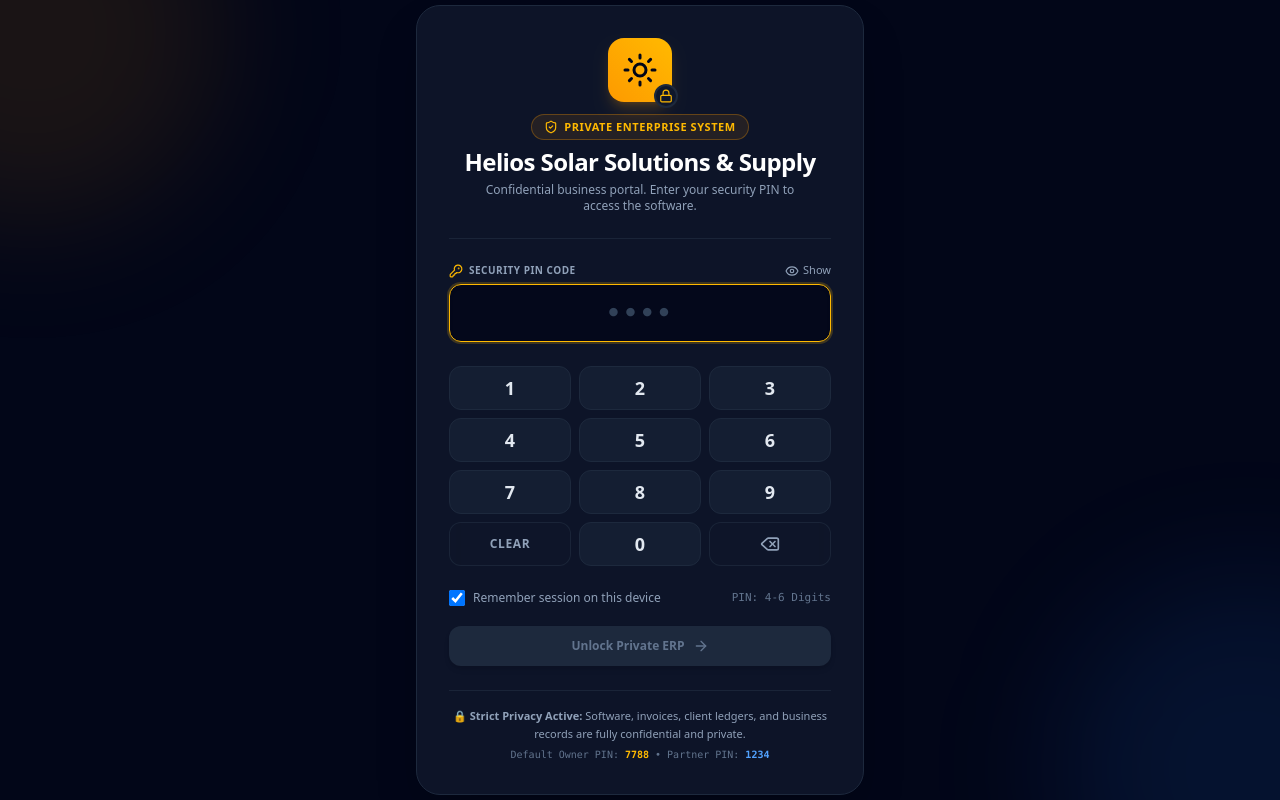
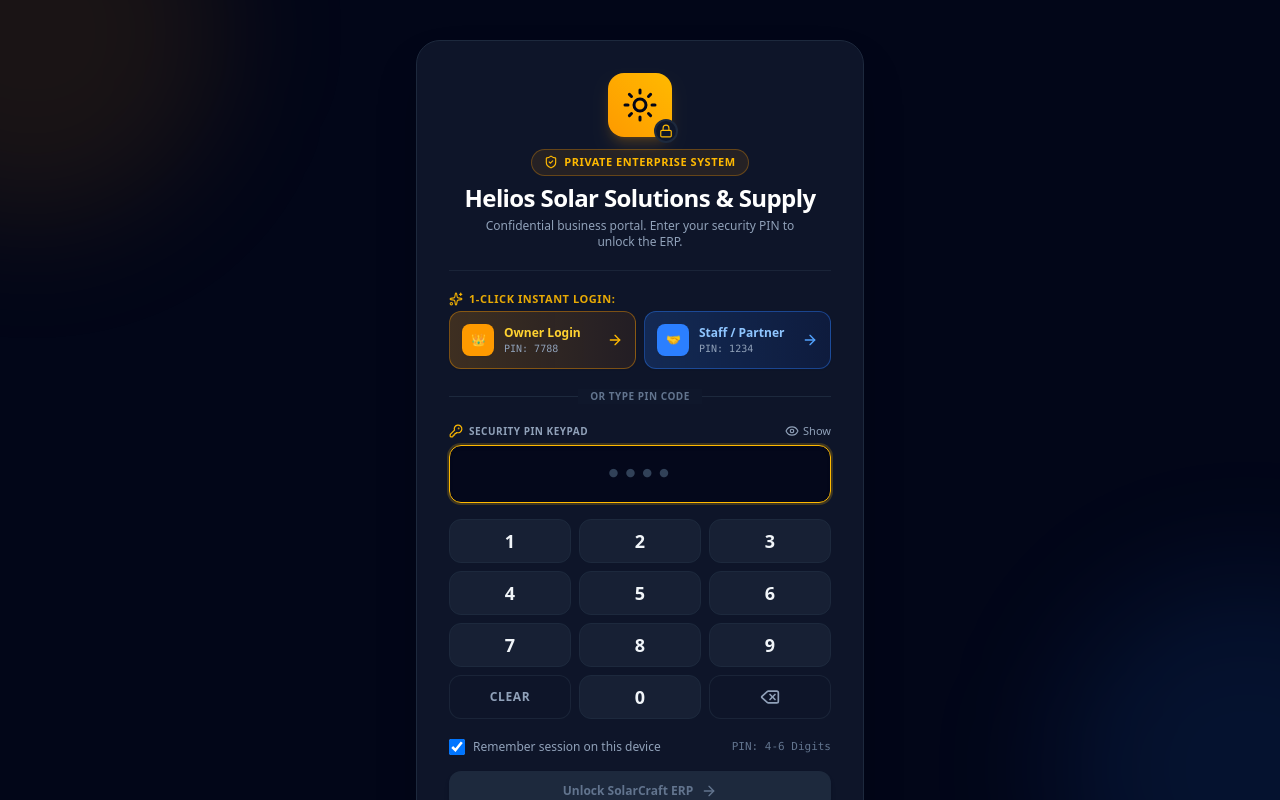
Before and after one commit to sohailahmad074-blip/kabal.solar, a React (Vite) app: page / in a window 1280 px wide. Built offline with nearby package versions, Linux system fonts and the light colour scheme; no server answers; the database is empty.

Commit message:
feat: add 1-click instant login buttons and vercel rewrites

```diff
--- a/src/components/auth/PrivateLockScreen.tsx
+++ b/src/components/auth/PrivateLockScreen.tsx
@@ -5,11 +5,14 @@ import {
   KeyRound,
   Eye,
   EyeOff,
-  Check,
-  AlertCircle,
   Sun,
   ArrowRight,
-  Delete
+  Delete,
+  Sparkles,
+  Users,
+  Shield,
+  CheckCircle2,
+  AlertCircle
 } from 'lucide-react';
 import { ShopSettings, UserRole } from '../../types/solar';
 
@@ -29,31 +32,45 @@ export const PrivateLockScreen: React.FC<PrivateLockScreenProps> = ({
   const [rememberDevice, setRememberDevice] = useState(true);
   const inputRef = useRef<HTMLInputElement>(null);
 
-  const ownerPin = settings.ownerPin || '7788';
-  const partnerPin = settings.partnerPin || '1234';
-  const shopName = settings.shopName || 'SolarCraft ERP';
+  const ownerPin = settings?.ownerPin || '7788';
+  const partnerPin = settings?.partnerPin || '1234';
+  const salesOperatorPin = (settings as any)?.salesOperatorPin || '2233';
+  const shopName = settings?.shopName || 'SolarCraft ERP';
 
   useEffect(() => {
     inputRef.current?.focus();
   }, []);
 
   const handleAttemptUnlock = (enteredPin: string) => {
-    const cleanPin = enteredPin.trim();
-    if (!cleanPin) return;
+    const clean = enteredPin.trim();
+    if (!clean) return;
 
-    if (cleanPin === ownerPin) {
+    // Check Owner access (PIN 7788 or custom owner pin or "admin")
+    if (clean === ownerPin || clean === '7788' || clean.toLowerCase() === 'admin') {
       setErrorMsg('');
       onUnlock('OWNER', rememberDevice);
-    } else if (cleanPin === partnerPin) {
+      return;
+    }
+
+    // Check Partner / Staff access (PIN 1234, 2233, custom partner pin, or "partner")
+    if (
+      clean === partnerPin ||
+      clean === '1234' ||
+      clean === salesOperatorPin ||
+      clean === '2233' ||
+      clean.toLowerCase() === 'partner' ||
+      clean.toLowerCase() === 'sales'
+    ) {
       setErrorMsg('');
       onUnlock('PARTNER', rememberDevice);
-    } else {
-      setErrorMsg('Incorrect PIN code. Access Denied.');
-      setIsShaking(true);
-      setTimeout(() => setIsShaking(false), 600);
-      setPin('');
-      inputRef.current?.focus();
+      return;
     }
+
+    setErrorMsg('Incorrect PIN code. Use default Owner PIN (7788) or click Quick Login below.');
+    setIsShaking(true);
+    setTimeout(() => setIsShaking(false), 600);
+    setPin('');
+    inputRef.current?.focus();
   };
 
   const handleKeyPress = (num: string) => {
@@ -61,8 +78,13 @@ export const PrivateLockScreen: React.FC<PrivateLockScreenProps> = ({
       const next = pin + num;
       setPin(next);
       setErrorMsg('');
-      // Auto-submit if reaches typical PIN length and matches
-      if (next === ownerPin || next === partnerPin) {
+      if (
+        next === ownerPin ||
+        next === '7788' ||
+        next === partnerPin ||
+        next === '1234' ||
+        next === salesOperatorPin
+      ) {
         handleAttemptUnlock(next);
       }
     }
@@ -79,21 +101,26 @@ export const PrivateLockScreen: React.FC<PrivateLockScreenProps> = ({
     inputRef.current?.focus();
   };
 
+  const handleQuickUnlock = (role: UserRole) => {
+    setErrorMsg('');
+    onUnlock(role, rememberDevice);
+  };
+
   return (
-    <div className="fixed inset-0 z-50 flex items-center justify-center bg-slate-950 p-4 text-slate-100 selection:bg-amber-500 selection:text-slate-950 font-sans">
+    <div className="fixed inset-0 z-50 flex items-center justify-center bg-slate-950 p-4 text-slate-100 selection:bg-amber-500 selection:text-slate-950 font-sans overflow-y-auto">
       {/* Background glow effects */}
       <div className="pointer-events-none absolute -top-40 -left-40 h-96 w-96 rounded-full bg-amber-500/10 blur-3xl" />
       <div className="pointer-events-none absolute -bottom-40 -right-40 h-96 w-96 rounded-full bg-blue-500/10 blur-3xl" />
 
-      <div className="relative w-full max-w-md">
+      <div className="relative w-full max-w-md my-auto py-6">
         {/* Main Lock Card */}
         <div
-          className={`overflow-hidden rounded-3xl border border-slate-800 bg-slate-900/90 p-6 sm:p-8 shadow-2xl backdrop-blur-xl transition-transform ${
+          className={`overflow-hidden rounded-3xl border border-slate-800 bg-slate-900/95 p-6 sm:p-8 shadow-2xl backdrop-blur-xl transition-transform ${
             isShaking ? 'animate-shake' : ''
           }`}
         >
           {/* Header Branding */}
-          <div className="flex flex-col items-center text-center space-y-3 pb-6 border-b border-slate-800/80">
+          <div className="flex flex-col items-center text-center space-y-3 pb-5 border-b border-slate-800/80">
             <div className="relative flex h-16 w-16 items-center justify-center rounded-2xl bg-gradient-to-tr from-amber-500 to-amber-400 text-slate-950 shadow-lg shadow-amber-500/20">
               <Sun className="h-9 w-9" />
               <div className="absolute -bottom-1.5 -right-1.5 flex h-6 w-6 items-center justify-center rounded-full bg-slate-900 border-2 border-slate-800 text-amber-400">
@@ -110,8 +137,70 @@ export const PrivateLockScreen: React.FC<PrivateLockScreenProps> = ({
                 {shopName}
               </h1>
               <p className="text-xs text-slate-400 mt-1 max-w-xs mx-auto">
-                Confidential business portal. Enter your security PIN to access the software.
+                Confidential business portal. Enter your security PIN to unlock the ERP.
               </p>
+            </div>
+          </div>
+
+          {/* 1-Click Instant Login Buttons */}
+          <div className="mt-5 space-y-2.5">
+            <div className="flex items-center gap-1.5 text-[11px] font-bold uppercase tracking-wider text-amber-400/90 mb-1">
+              <Sparkles className="h-3.5 w-3.5" />
+              <span>1-Click Instant Login:</span>
+            </div>
+
+            <div className="grid grid-cols-1 sm:grid-cols-2 gap-2">
+              <button
+                type="button"
+                onClick={() => handleQuickUnlock('OWNER')}
+                className="group relative flex items-center justify-between p-3 rounded-xl border border-amber-500/40 bg-gradient-to-r from-amber-500/20 to-amber-600/10 hover:from-amber-500/30 hover:to-amber-500/20 hover:border-amber-400 transition-all text-left shadow-xs cursor-pointer active:scale-95"
+              >
+                <div className="flex items-center gap-2.5">
+                  <div className="flex h-8 w-8 items-center justify-center rounded-lg bg-amber-500 text-slate-950 font-black text-xs shadow-xs">
+                    👑
+                  </div>
+                  <div>
+                    <div className="text-xs font-bold text-amber-300 group-hover:text-amber-200">
+                      Owner Login
+                    </div>
+                    <div className="text-[10px] text-slate-400 font-mono">
+                      PIN: {ownerPin}
+                    </div>
+                  </div>
+                </div>
+                <ArrowRight className="h-4 w-4 text-amber-400 transition-transform group-hover:translate-x-0.5" />
+              </button>
+
+              <button
+                type="button"
+                onClick={() => handleQuickUnlock('PARTNER')}
+                className="group relative flex items-center justify-between p-3 rounded-xl border border-blue-500/40 bg-gradient-to-r from-blue-500/20 to-blue-600/10 hover:from-blue-500/30 hover:to-blue-500/20 hover:border-blue-400 transition-all text-left shadow-xs cursor-pointer active:scale-95"
+              >
+                <div className="flex items-center gap-2.5">
+                  <div className="flex h-8 w-8 items-center justify-center rounded-lg bg-blue-500 text-white font-black text-xs shadow-xs">
+                    🤝
+                  </div>
+                  <div>
+                    <div className="text-xs font-bold text-blue-300 group-hover:text-blue-200">
+                      Staff / Partner
+                    </div>
+                    <div className="text-[10px] text-slate-400 font-mono">
+                      PIN: {partnerPin}
+                    </div>
+                  </div>
+                </div>
+                <ArrowRight className="h-4 w-4 text-blue-400 transition-transform group-hover:translate-x-0.5" />
+              </button>
+            </div>
+          </div>
+
+          {/* Divider */}
+          <div className="relative my-5">
+            <div className="absolute inset-0 flex items-center">
+              <div className="w-full border-t border-slate-800" />
+            </div>
+            <div className="relative flex justify-center text-[10px] uppercase font-bold tracking-wider">
+              <span className="bg-slate-900 px-3 text-slate-500">Or Type PIN Code</span>
             </div>
           </div>
 
@@ -121,13 +210,13 @@ export const PrivateLockScreen: React.FC<PrivateLockScreenProps> = ({
               e.preventDefault();
               handleAttemptUnlock(pin);
             }}
-            className="mt-6 space-y-5"
+            className="space-y-4"
           >
             <div>
               <div className="flex items-center justify-between text-xs mb-1.5">
                 <label className="font-bold uppercase tracking-wider text-slate-400 text-[10px] flex items-center gap-1.5">
                   <KeyRound className="h-3.5 w-3.5 text-amber-400" />
-                  <span>Security PIN Code</span>
+                  <span>Security PIN Keypad</span>
                 </label>
                 <button
                   type="button"
@@ -144,14 +233,19 @@ export const PrivateLockScreen: React.FC<PrivateLockScreenProps> = ({
                   ref={inputRef}
                   type={showPin ? 'text' : 'password'}
                   inputMode="numeric"
-                  pattern="[0-9]*"
                   maxLength={10}
                   value={pin}
                   onChange={(e) => {
-                    const val = e.target.value.replace(/\D/g, '');
+                    const val = e.target.value;
                     setPin(val);
                     setErrorMsg('');
-                    if (val === ownerPin || val === partnerPin) {
+                    if (
+                      val === ownerPin ||
+                      val === '7788' ||
+                      val === partnerPin ||
+                      val === '1234' ||
+                      val.toLowerCase() === 'admin'
+                    ) {
                       handleAttemptUnlock(val);
                     }
                   }}
@@ -162,21 +256,21 @@ export const PrivateLockScreen: React.FC<PrivateLockScreenProps> = ({
               </div>
 
               {errorMsg && (
-                <div className="mt-2.5 flex items-center justify-center gap-1.5 text-xs font-semibold text-rose-400 bg-rose-500/10 border border-rose-500/20 py-1.5 px-3 rounded-lg animate-in fade-in duration-150">
-                  <AlertCircle className="h-4 w-4 shrink-0" />
+                <div className="mt-2.5 flex items-start gap-1.5 text-xs font-semibold text-rose-400 bg-rose-500/10 border border-rose-500/20 py-2 px-3 rounded-lg animate-in fade-in duration-150">
+                  <AlertCircle className="h-4 w-4 shrink-0 mt-0.5" />
                   <span>{errorMsg}</span>
                 </div>
               )}
             </div>
 
-            {/* Touch / On-Screen Keypad for quick mobile/tablet usage */}
-            <div className="grid grid-cols-3 gap-2 pt-1">
+            {/* Touch / On-Screen Keypad */}
+            <div className="grid grid-cols-3 gap-2">
               {['1', '2', '3', '4', '5', '6', '7', '8', '9'].map((digit) => (
                 <button
                   key={digit}
                   type="button"
                   onClick={() => handleKeyPress(digit)}
-                  className="h-11 rounded-xl border border-slate-800 bg-slate-800/50 hover:bg-slate-800 hover:border-slate-700 text-lg font-bold text-slate-200 transition-all active:scale-95 cursor-pointer flex items-center justify-center"
+                  className="h-11 rounded-xl border border-slate-800 bg-slate-800/60 hover:bg-slate-700/80 hover:border-slate-600 text-lg font-bold text-slate-100 transition-all active:scale-95 cursor-pointer flex items-center justify-center"
                 >
                   {digit}
                 </button>
@@ -184,14 +278,14 @@ export const PrivateLockScreen: React.FC<PrivateLockScreenProps> = ({
               <button
                 type="button"
                 onClick={handleClear}
-                className="h-11 rounded-xl border border-slate-800/80 bg-slate-900/60 hover:bg-slate-800/80 text-xs font-bold text-slate-400 transition-all active:scale-95 cursor-pointer flex items-center justify-center uppercase tracking-wider"
+                className="h-11 rounded-xl border border-slate-800/80 bg-slate-900/60 hover:bg-slate-800/80 text-xs font-bold text-slate-400 hover:text-slate-200 transition-all active:scale-95 cursor-pointer flex items-center justify-center uppercase tracking-wider"
               >
                 Clear
               </button>
               <button
                 type="button"
                 onClick={() => handleKeyPress('0')}
-                className="h-11 rounded-xl border border-slate-800 bg-slate-800/50 hover:bg-slate-800 hover:border-slate-700 text-lg font-bold text-slate-200 transition-all active:scale-95 cursor-pointer flex items-center justify-center"
+                className="h-11 rounded-xl border border-slate-800 bg-slate-800/60 hover:bg-slate-700/80 hover:border-slate-600 text-lg font-bold text-slate-100 transition-all active:scale-95 cursor-pointer flex items-center justify-center"
               >
                 0
               </button>
@@ -232,19 +326,38 @@ export const PrivateLockScreen: React.FC<PrivateLockScreenProps> = ({
                   : 'bg-slate-800 text-slate-500 cursor-not-allowed'
               }`}
             >
-              <span>Unlock Private ERP</span>
+              <span>Unlock SolarCraft ERP</span>
               <ArrowRight className="h-4 w-4" />
             </button>
           </form>
 
-          {/* Privacy & Confidentiality Guarantee */}
-          <div className="mt-6 pt-4 border-t border-slate-800/80 text-center space-y-1">
-            <p className="text-[11px] text-slate-400 leading-relaxed">
-              🔒 <strong>Strict Privacy Active:</strong> Software, invoices, client ledgers, and business records are fully confidential and private.
+          {/* Privacy & Fast Autofill Footer */}
+          <div className="mt-5 pt-4 border-t border-slate-800/80 text-center space-y-2">
+            <p className="text-[11px] text-slate-400">
+              🔒 <strong>Default Security Codes:</strong>
             </p>
-            <p className="text-[10px] text-slate-500 font-mono">
-              Default Owner PIN: <strong className="text-amber-400">{ownerPin}</strong> • Partner PIN: <strong className="text-blue-400">{partnerPin}</strong>
-            </p>
+            <div className="flex flex-wrap items-center justify-center gap-2">
+              <button
+                type="button"
+                onClick={() => {
+                  setPin(ownerPin);
+                  handleAttemptUnlock(ownerPin);
+                }}
+                className="inline-flex items-center gap-1.5 px-2.5 py-1 rounded-lg bg-amber-500/10 border border-amber-500/30 hover:bg-amber-500/20 text-[11px] font-mono font-bold text-amber-300 cursor-pointer transition-colors"
+              >
+                <span>🔑 Owner: {ownerPin}</span>
+              </button>
+              <button
+                type="button"
+                onClick={() => {
+                  setPin(partnerPin);
+                  handleAttemptUnlock(partnerPin);
+                }}
+                className="inline-flex items-center gap-1.5 px-2.5 py-1 rounded-lg bg-blue-500/10 border border-blue-500/30 hover:bg-blue-500/20 text-[11px] font-mono font-bold text-blue-300 cursor-pointer transition-colors"
+              >
+                <span>🤝 Staff: {partnerPin}</span>
+              </button>
+            </div>
           </div>
         </div>
       </div>
```
Also changed, not shown: vercel.json (added).
